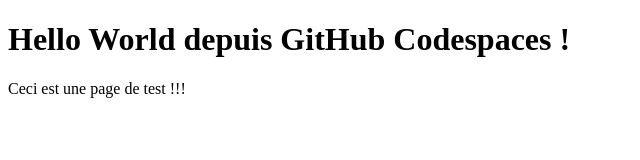
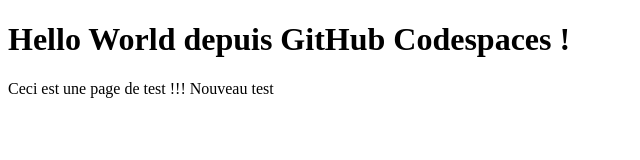
Before and after one commit to Denis-lab-911/hello-web, a plain HTML site: page index.html in a window 1280 px wide. Shown: the whole page, without its empty margins (0-640 px from the left). Drawn offline with Linux system fonts and the light colour scheme.

Commit message:
Update index.html

```diff
--- a/index.html
+++ b/index.html
@@ -6,6 +6,6 @@
   </head>
   <body>
     <h1>Hello World depuis GitHub Codespaces !</h1>
-    Ceci est une page de test !!!
+    Ceci est une page de test !!! Nouveau test
   </body>
 </html>
```
